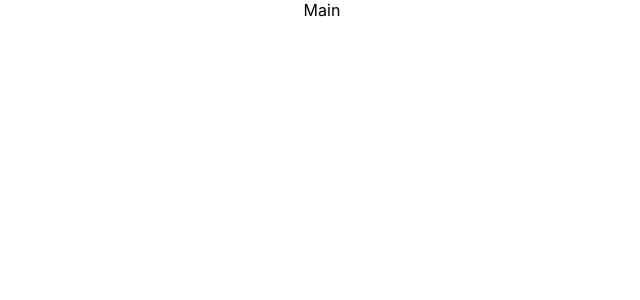
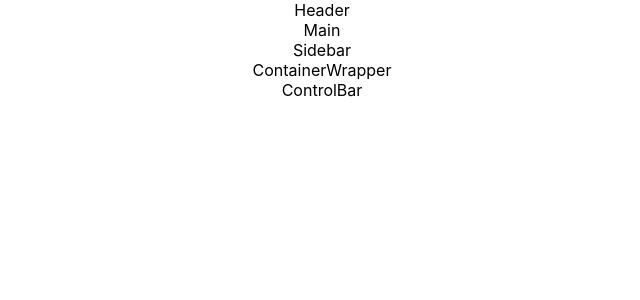
Before and after one commit to nitrogenous/spotify-ui-clone, a React (Create React App) app: page / in a window 1280 px wide. Shown: the top 300 px of the page, without its empty margins (318-958 px from the left). Built offline with nearby package versions, Linux system fonts and the light colour scheme.

Commit message:
created components and containers

```diff
--- /dev/null
+++ b/src/Components/ContainerWrapper/index.js
@@ -0,0 +1,10 @@
+const ContainerWrapper = () => {
+  return (
+    <div>
+      ContainerWrapper
+    </div>
+  );
+
+};
+
+export default ContainerWrapper;
--- /dev/null
+++ b/src/Components/ControlBar/index.js
@@ -0,0 +1,9 @@
+const ControlBar = () => {
+  return (
+    <div>
+      ControlBar
+    </div>
+  );
+};
+
+export default ControlBar;
--- /dev/null
+++ b/src/Components/Header/index.js
@@ -0,0 +1,10 @@
+const Header = () => {
+  return (
+    <div>
+      Header
+    </div>
+  );
+
+};
+
+export default Header;
--- a/src/Components/Sidebar/index.js
+++ b/src/Components/Sidebar/index.js
@@ -0,0 +1,9 @@
+const Sidebar = () => {
+  return (
+    <div>
+      Sidebar
+    </div>
+  );
+};
+
+export default Sidebar;
--- a/src/Screens/Main/index.js
+++ b/src/Screens/Main/index.js
@@ -1,5 +1,18 @@
+import Header from '../../Components/Header/';
+import Sidebar from '../../Components/Sidebar/';
+import ControlBar from '../../Components/ControlBar/';
+import ContainerWrapper from '../../Components/ContainerWrapper/';
+
 const Main = (props) => {
-  return (<>Main</>);
+  return (
+    <div>
+      <Header />
+      Main
+      <Sidebar />
+      <ContainerWrapper />
+      <ControlBar />
+    </div>
+  );
 };
 
 export default Main;
```
Also changed, not shown: 1 other file (tests, documents, lock files or other folders).
